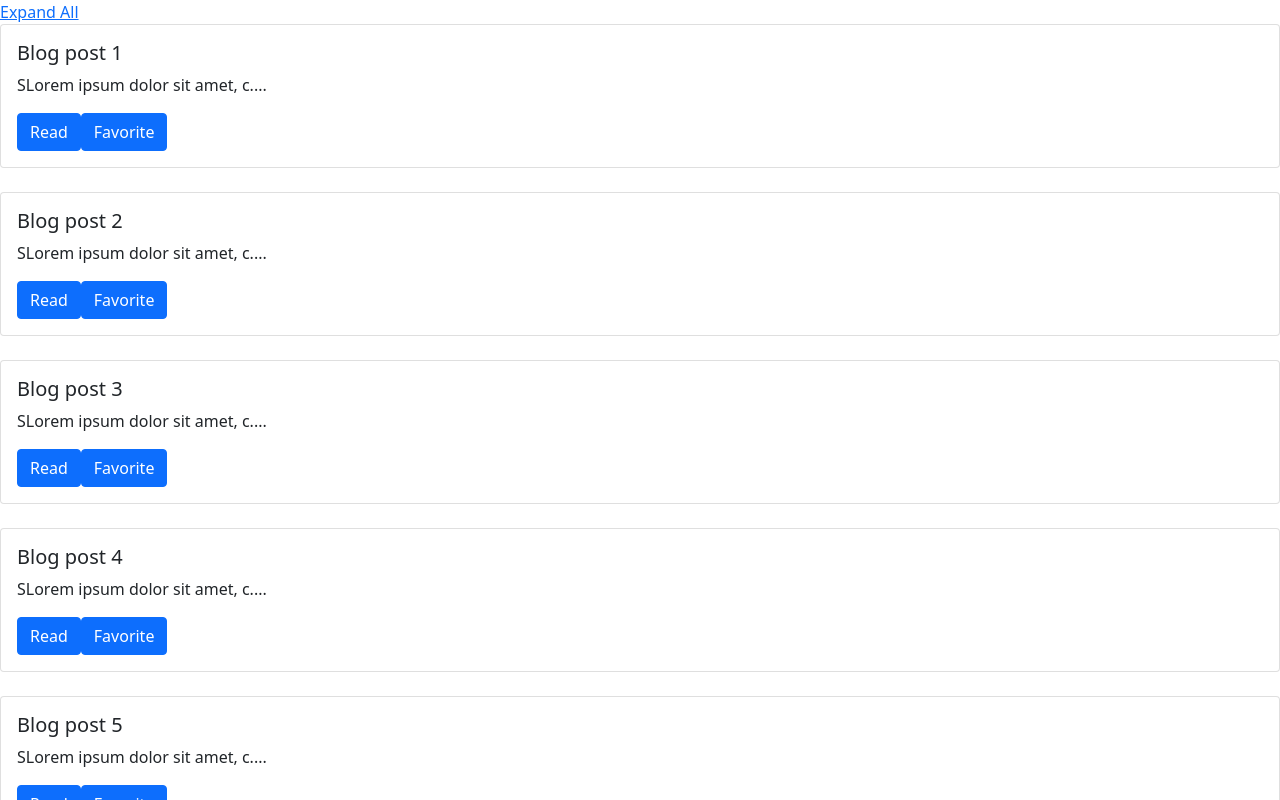
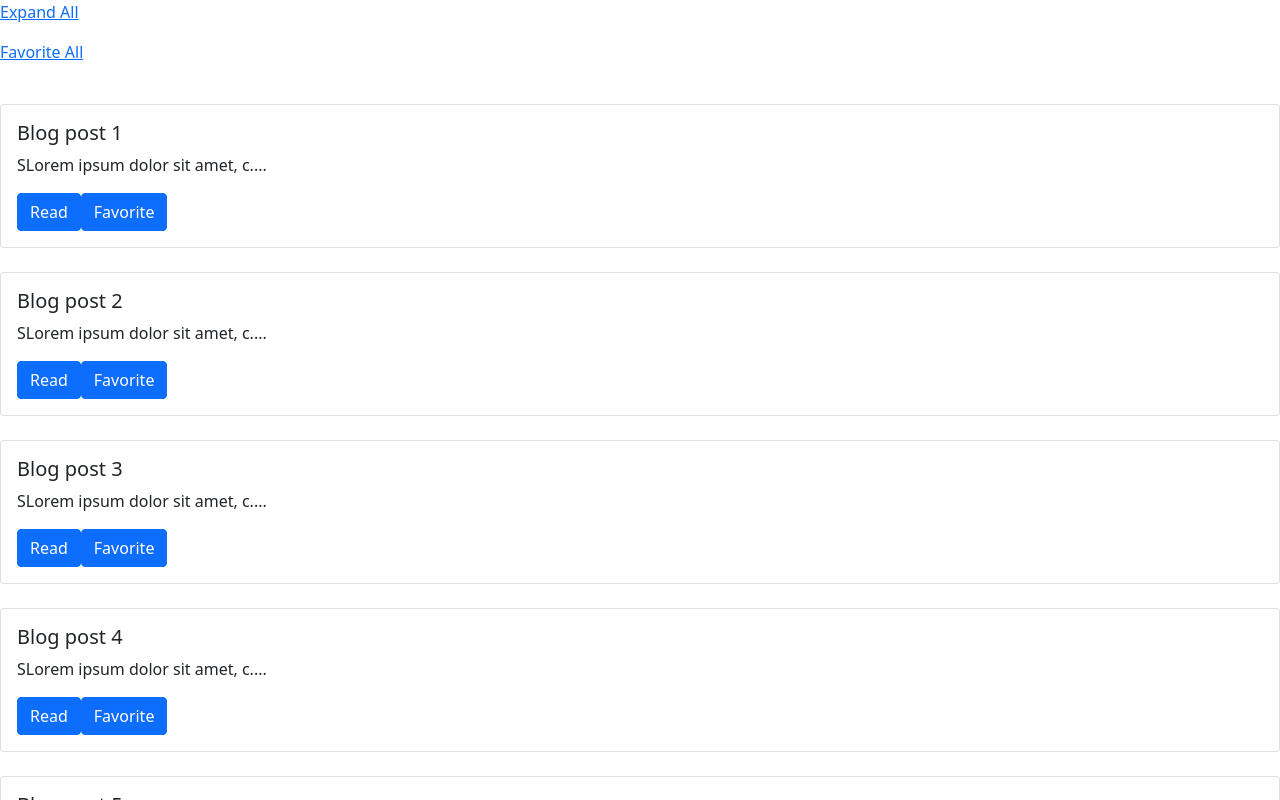
Before and after one commit to eknathkadam/compindepth, an Angular app: page / in a window 1280 px wide. Shown: the top 800 px of the page. Built offline with nearby package versions, Linux system fonts and the light colour scheme.

Commit message:
playing with change detection strategy onPush

```diff
--- a/src/app/blog-list/blog-list.component.html
+++ b/src/app/blog-list/blog-list.component.html
@@ -1,5 +1,8 @@
-
+<p>
 <a href="#" (click)="expandAll()">Expand All</a>
-
+</p>
+<p>
+<a href="#" (click)="favoriteAll()">Favorite All</a>
+</p>
 <app-blog-post-tile *ngFor="let post of blogPosts[currentPage]" [post]="post" #bpTile></app-blog-post-tile>
 <app-paginator [numberOfPages]="blogPosts.length" (pageNumberClick)="updatePage($event)"></app-paginator>
--- a/src/app/blog-list/blog-list.component.ts
+++ b/src/app/blog-list/blog-list.component.ts
@@ -28,5 +28,19 @@ export class BlogListComponent implements OnInit {
     this.blogPostTileComonents
     .forEach(element => element.expandSummary());
   }
+  favoriteAll(){
+     this.blogPosts[this.currentPage]
+    .forEach(post => post.isFav=true);
+
+    //if you use onPush change detection strategy, this you have to create new object array fresh
+    // this.blogPosts[this.currentPage]=
+    // this.blogPosts[this.currentPage]
+    // .map(post=>({
+    //   title:post.title,
+    //   summary:post.summary,
+    //   isFav:true
+    // }));
+  }
+
 
 }
--- a/src/app/blog-post-tile/blog-post-tile.component.ts
+++ b/src/app/blog-post-tile/blog-post-tile.component.ts
@@ -1,10 +1,11 @@
-import { Component, Input, OnInit, ViewEncapsulation } from '@angular/core';
+import { ChangeDetectionStrategy, Component, Input, OnInit, ViewEncapsulation } from '@angular/core';
 import { BlogPost } from '../blog-post';
 import { TruncatePipe } from '../truncate.pipe';
 @Component({
   selector: 'app-blog-post-tile',
   templateUrl: './blog-post-tile.component.html',
   styleUrls: ['./blog-post-tile.component.css'],
+  //changeDetection:ChangeDetectionStrategy.OnPush,
 })
 export class BlogPostTileComponent implements OnInit {
 
```
